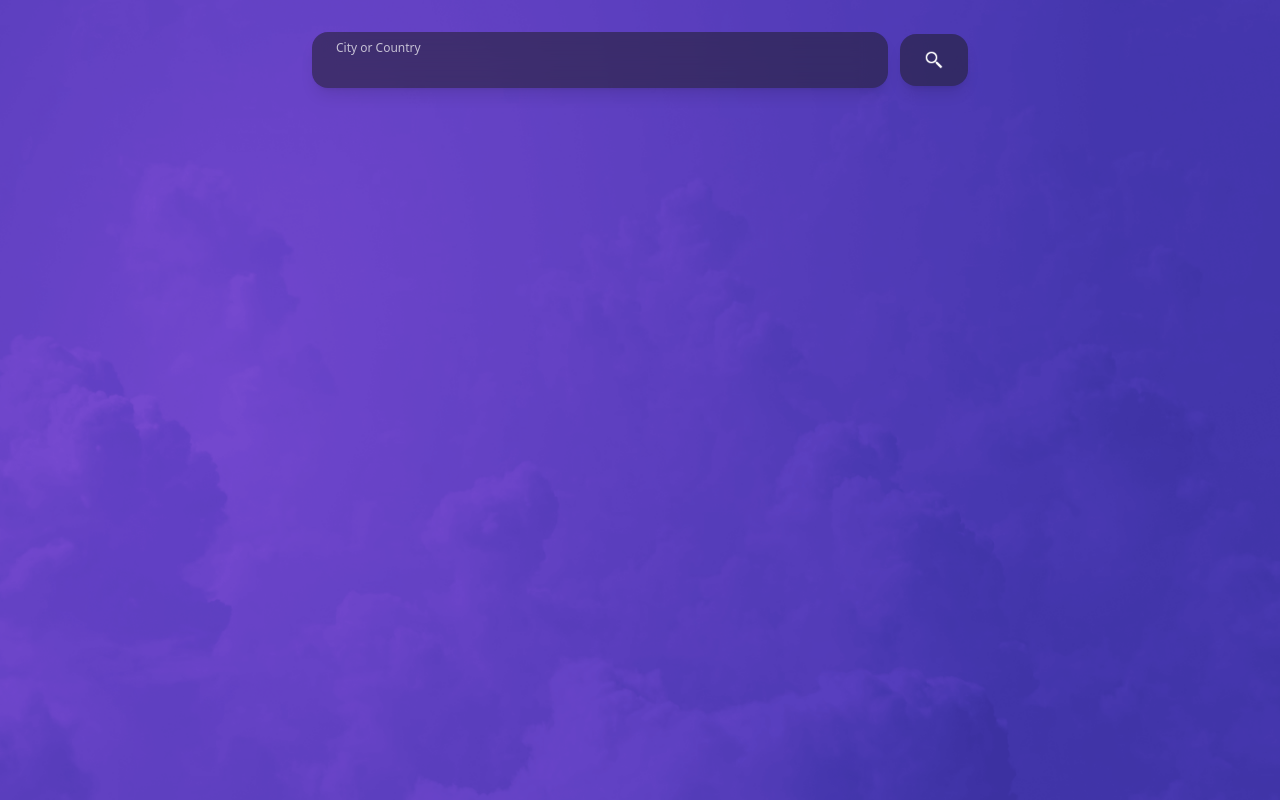
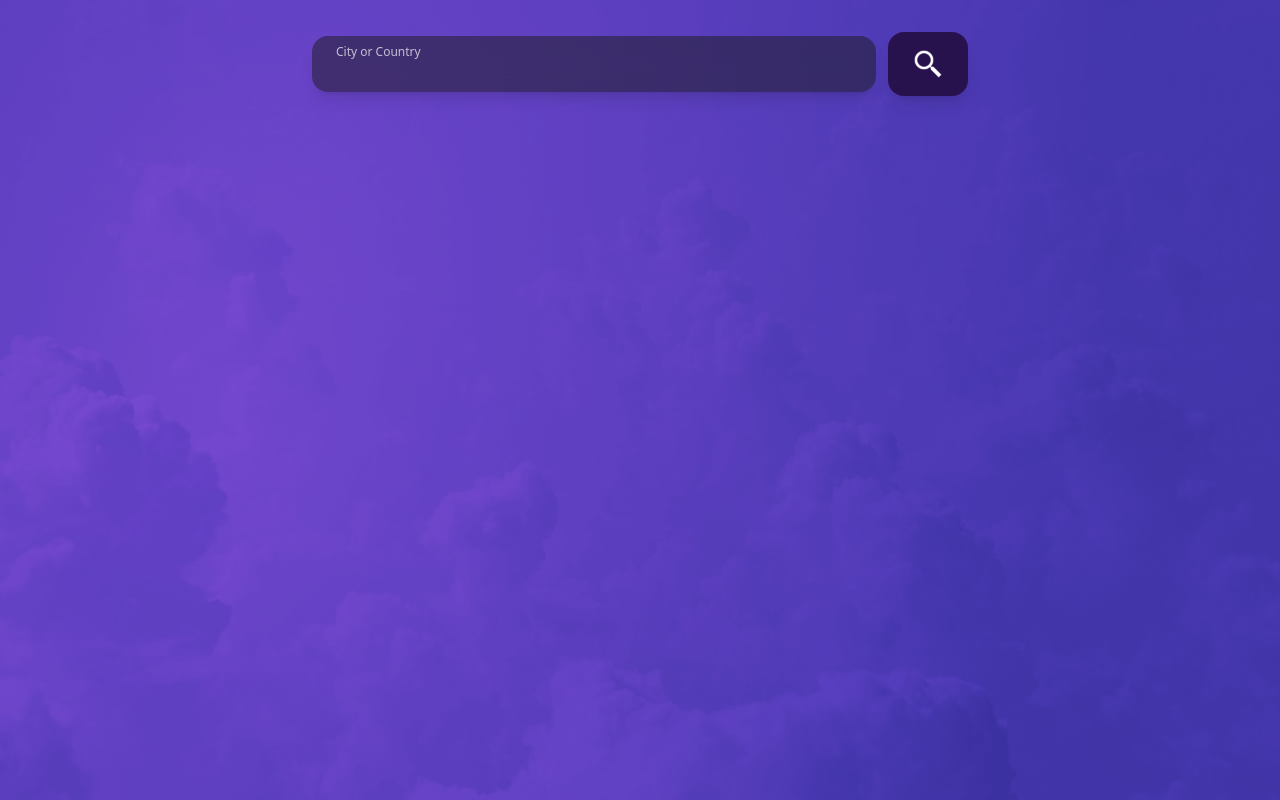
Before and after one commit to syliow/weather, a React (Vite) app: page / in a window 1280 px wide. Built offline with nearby package versions, Linux system fonts and the light colour scheme.

Commit message:
style: Update WeatherSearchBar button background color

```diff
--- a/src/components/WeatherSearchBar.tsx
+++ b/src/components/WeatherSearchBar.tsx
@@ -33,9 +33,9 @@ const WeatherSearchBar: React.FC<WeatherSearchBarProps> = ({
       </div>
       <button
         type="submit"
-        className="px-6 py-4 rounded-2xl bg-[#1A1A1A80] hover:bg-[#1A1A1Acc] transition-colors duration-200 text-white shadow-lg cursor-pointer"
+        className="px-6 py-4 rounded-2xl bg-[#28124D] transition-colors duration-200 text-white shadow-lg cursor-pointer"
       >
-        <img src="/search_white.svg" alt="Search" className="w-5 h-5" />
+        <img src="/search_white.svg" alt="Search" className="w-8 h-8" />
       </button>
       {/* Hiding the clear button for now */}
       {/* <button
```
